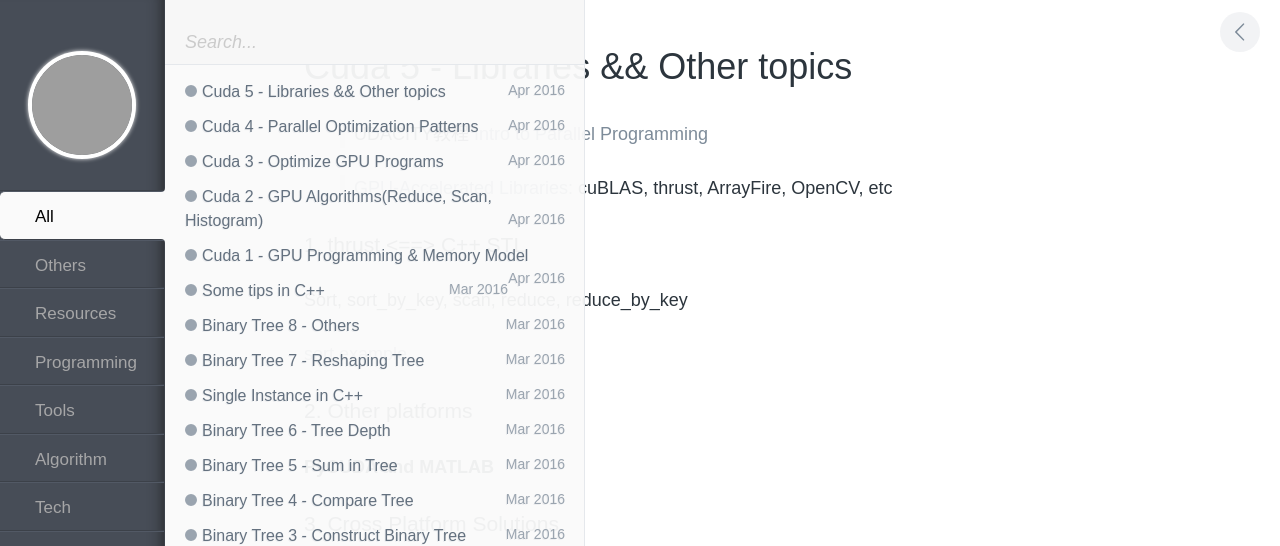
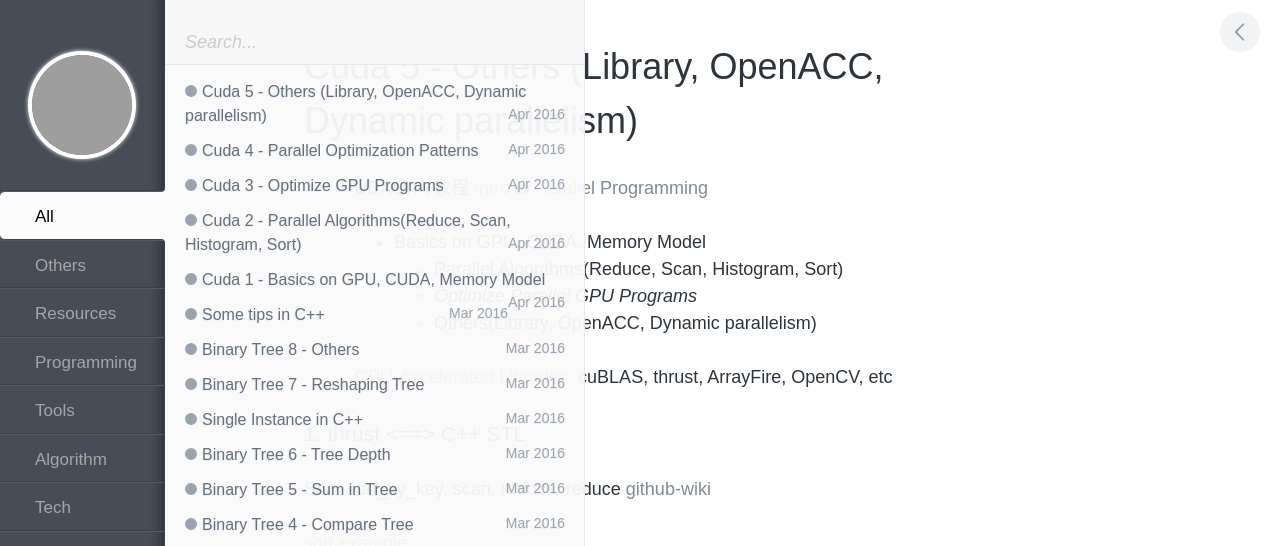
Before and after one commit to wykvictor/wykvictor.github.io, a Jekyll site: the page built from _posts/programming/2016-4-7-Cuda-5.md, in a window 1280 px wide, cut to the strip 0-546 px from the top of the page. Built offline with Jekyll 4.4.1, drawn with Linux system fonts in a browser that asks for light colours; comment, search, counter and statistics services are not loaded; some of the changed text lies outside the part shown; grey boxes are pictures that could not be loaded.

Commit message:
modiry cuda md

````diff
--- a/_posts/programming/2016-4-3-Cuda-1.md
+++ b/_posts/programming/2016-4-3-Cuda-1.md
@@ -1,12 +1,17 @@
 ---
 layout: post
-title:  "Cuda 1 - GPU Programming & Memory Model"
+title:  "Cuda 1 - Basics on GPU, CUDA, Memory Model"
 date:   2016-4-3 17:00:00
 tags: [cuda, programming, memory, model]
 categories: Programming
 ---
 
 > UDACITY教程 [Intro to Parallel Programming][link]
+
+> * *Basics on GPU, CUDA, Memory Model*
+  * Parallel Algorithms(Reduce, Scan, Histogram, Sort)
+  * Optimize Parallel GPU Programs
+  * Others(Library, OpenACC, Dynamic parallelism)
 
 [link]: https://www.udacity.com/wiki/cs344
 
@@ -17,16 +22,16 @@
 
 Threads in different blocks should not cooperate(even in a same SM)
 
-### 2. 3 Ways to Accelerate Applications
+### 2. 3-Ways to Accelerate Applications
 Libraries, OpenACC Directives, Programming Languages
 
 ### 3. Cuda Kernel
 
 ```
 host(cpu): h_in;  device(gpu): d_in
-square\<\<\<1, 64\>\>\> (d_out, d_in)
+square<<<1, 64>>> (d_out, d_in)
 尖括号内blocks, threads(512 or 1024 at most)
-\<\<\<dim3(bx,by,bz), dim3(tx,ty,tz),shared_mem\>\>\>
+<<<dim3(bx,by,bz), dim3(tx,ty,tz),shared_mem>>>
 ```
 
 [hello world example](https://github.com/wykvictor/cs344-udacity/blob/master/Lesson%20Code%20Snippets/Lesson%202%20Code%20Snippets/hello.cu)
--- a/_posts/programming/2016-4-4-Cuda-2.md
+++ b/_posts/programming/2016-4-4-Cuda-2.md
@@ -1,12 +1,17 @@
 ---
 layout: post
-title:  "Cuda 2 - GPU Algorithms(Reduce, Scan, Histogram)"
+title:  "Cuda 2 - Parallel Algorithms(Reduce, Scan, Histogram, Sort)"
 date:   2016-4-4 17:00:00
 tags: [cuda, Algorithms, reduce, scan, histogram]
 categories: Programming
 ---
 
 > UDACITY教程 [Intro to Parallel Programming][link]
+
+> * Basics on GPU, CUDA, Memory Model
+  * *Parallel Algorithms(Reduce, Scan, Histogram, Sort)*
+  * Optimize Parallel GPU Programs
+  * Others(Library, OpenACC, Dynamic parallelism)
 
 [link]: https://www.udacity.com/wiki/cs344
 
--- a/_posts/programming/2016-4-5-Cuda-3.md
+++ b/_posts/programming/2016-4-5-Cuda-3.md
@@ -7,6 +7,11 @@
 ---
 
 > UDACITY教程 [Intro to Parallel Programming][link]
+
+> * Basics on GPU, CUDA, Memory Model
+  * Parallel Algorithms(Reduce, Scan, Histogram, Sort)
+  * *Optimize Parallel GPU Programs*
+  * Others(Library, OpenACC, Dynamic parallelism)
 
 [link]: https://www.udacity.com/wiki/cs344
 
--- a/_posts/programming/2016-4-6-Cuda-4.md
+++ b/_posts/programming/2016-4-6-Cuda-4.md
@@ -7,6 +7,11 @@
 ---
 
 > UDACITY教程 [Intro to Parallel Programming][link]
+
+> * Basics on GPU, CUDA, Memory Model
+  * Parallel Algorithms(Reduce, Scan, Histogram, Sort)
+  * *Optimize Parallel GPU Programs*
+  * Others(Library, OpenACC, Dynamic parallelism)
 
 [link]: https://www.udacity.com/wiki/cs344
 
--- a/_posts/programming/2016-4-7-Cuda-5.md
+++ b/_posts/programming/2016-4-7-Cuda-5.md
@@ -1,6 +1,6 @@
 ---
 layout: post
-title:  "Cuda 5 - Libraries && Other topics"
+title:  "Cuda 5 - Others (Library, OpenACC, Dynamic parallelism)"
 date:   2016-4-7 17:00:00
 tags: [cuda, libraries]
 categories: Programming
@@ -8,12 +8,17 @@
 
 > UDACITY教程 [Intro to Parallel Programming][link]
 
+> * Basics on GPU, CUDA, Memory Model
+  * Parallel Algorithms(Reduce, Scan, Histogram, Sort)
+  * *Optimize Parallel GPU Programs*
+  * Others(Library, OpenACC, Dynamic parallelism)
+
 > [GPU-Accelerated Libraries:](https://developer.nvidia.com/gpu-accelerated-libraries) cuBLAS, thrust, ArrayFire, OpenCV, etc
 
 [link]: https://www.udacity.com/wiki/cs344
 
 ### 1. thrust <==> C++ STL
-Sort, sort_by_key, scan, reduce, reduce_by_key
+Sort, sort_by_key, scan, reduce, reduce [github-wiki](https://github.com/thrust/thrust/wiki/Frequently-Asked-Questions)
 
 [sort example]()
 
````
Also changed, not shown: other parts of _posts/programming/2016-4-3-Cuda-1.md (+2 -2 lines), other parts of _posts/programming/2016-4-5-Cuda-3.md (+13 -0 lines).
